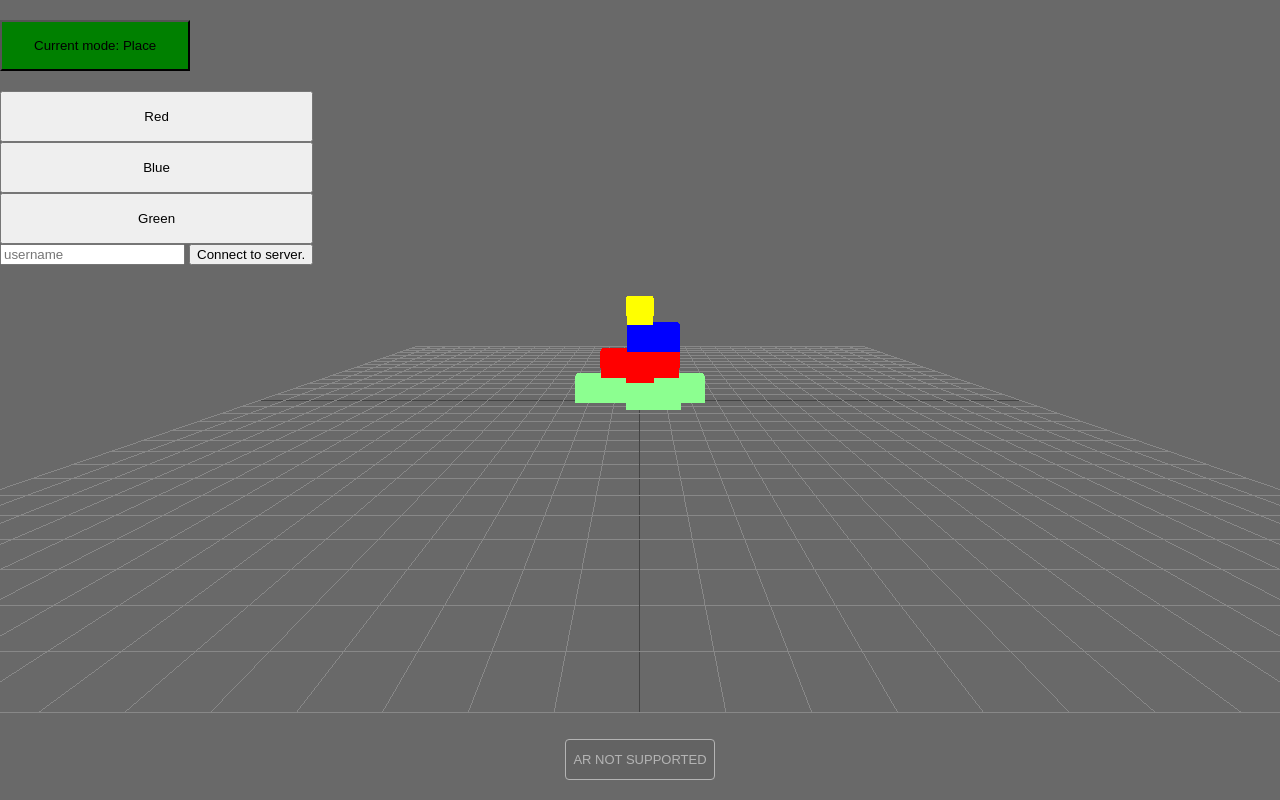
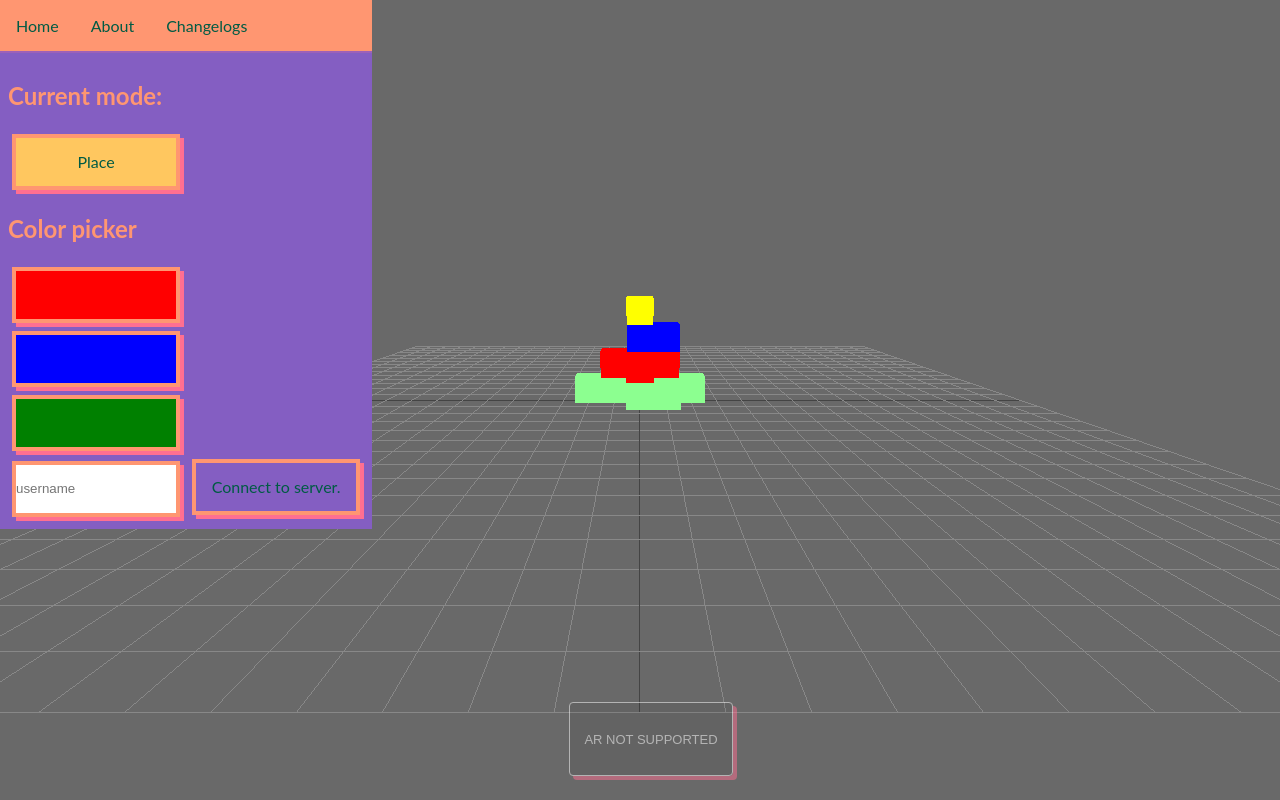
Before and after one commit to Galarki/ARslashplace, a website built with Vite: page src/index.html in a window 1280 px wide. Built offline with nearby package versions, Linux system fonts and the light colour scheme; animation ran at ten frames a second.

Commit message:
refactor UI structure, styling, and labels

```diff
--- a/server/changelogs.xml
+++ b/server/changelogs.xml
@@ -2,11 +2,11 @@
 <rss version="2.0" xmlns:atom="http://www.w3.org/2005/Atom">
     <channel>
         <title>Changelogs arslashplace</title>
-        <link>https://arslash.place</link>
+        <link>https://arslashplace.vercel.app</link>
         <description>Changelogs arslashplace</description>
         <language>en-us</language>
         <lastBuildDate>Sat, 28 Mar 2026 00:00:00 GMT</lastBuildDate>
-        <atom:link href="https://yourdomain.com/feed.xml" rel="self" type="application/rss+xml"/>
+        <atom:link href="https://arslashplace-production.up.railway.app/changelogs.xml" rel="self" type="application/rss+xml"/>
 
         <item>
             <guid isPermaLink="false">article2</guid>
--- a/src/index.html
+++ b/src/index.html
@@ -2,22 +2,31 @@
 <html lang="en">
 <head>
     <meta charset="utf-8">
-    <title>My first three.js app</title>
+    <title>arslashplace</title>
     <link rel="stylesheet" href="styles/style.css">
     <link rel="manifest" href="/manifest.json">
 </head>
 <body id="container">
-<main>
+<header>
+    <nav>
+        <ul>
+            <li><a id="active-tab" href="#">Home</a></li>
+            <li><a href="./about">About</a></li>
+            <li><a href="">Changelogs</a></li>
+        </ul>
+        <span id="line"></span>
         <span id="WebGLWarning" style="display: none;"></span>
         <canvas id="c"></canvas>
         <section class="GUI">
-        <h2>
-            <button id="mode-btn">Current mode: Place</button>
-        </h2>
+            <div>
+                <h2>Current mode:</h2>
+                <button id="mode-btn">Place</button>
+            </div>
             <div class="color-picker">
-            <button data-color="red" class="color-button">Red</button>
-            <button data-color="blue" class="color-button">Blue</button>
-            <button data-color="green" class="color-button">Green</button>
+                <h2>Color picker</h2>
+                <button data-color="red" class="color-button"></button>
+                <button data-color="blue" class="color-button"></button>
+                <button data-color="green" class="color-button"></button>
             </div>
             <div>
                 <label for="username">
@@ -27,6 +36,10 @@
                 <button id="connectWS">Connect to server.</button>
             </div>
         </section>
+    </nav>
+</header>
+<main>
+
 </main>
 </body>
 </html>
--- a/src/js/main.js
+++ b/src/js/main.js
@@ -60,8 +60,7 @@ const modeBtn = document.querySelector('#mode-btn')
 const colorBtn = document.querySelector('.color-picker')
 
 modeBtn.addEventListener('click', () => {
-    modeBtn.style.backgroundColor = voxelRenderer.mode === 'place' ? 'red' : 'green'
-    modeBtn.textContent = `Current mode: ${voxelRenderer.mode === 'place' ? 'Delete' : 'Place'}`
+    modeBtn.textContent = `${voxelRenderer.mode === 'place' ? 'Delete' : 'Place'}`
     voxelRenderer.mode = voxelRenderer.mode === 'place' ? 'delete' : 'place'
 })
 
--- a/src/styles/style.css
+++ b/src/styles/style.css
@@ -1,9 +1,19 @@
+:root {
+    --primary: #845EC2;
+    --secondary: #ff9671;
+    --tertiary: #ff6f91;
+    --yellow: #f9f871;
+    --orange: #ffc75f;
+    --dark: #005b44;
+}
+
 html, body {
     margin: 0;
     height: 100%;
     width: 100%;
+    font-family: 'Lato', sans-serif;
+    color: var(--dark);
 }
-
 #c {
     width: 100%;
     height: 100%;
@@ -14,30 +24,104 @@ body {
     background: dimgrey;
 }
 
-canvas {
-    width: 100%;
-    height: auto
+button {
+    all: unset;
+    border: 4px solid var(--secondary);
+    padding: 0;
+    margin: .25rem;
+    width: 10rem;
+    height: 3rem;
+    box-shadow: var(--tertiary) 4px 4px 0 0;
+    text-align: center;
+
+    &:hover, &:focus {
+        border-color: var(--tertiary);
+        cursor: pointer;
+        background: revert;
+        box-shadow: unset;
+    }
+    &[data-color='red'] {
+        background: red;
+    }
+    &[data-color='blue'] {
+        background: blue;
+    }
+    &[data-color='green'] {
+        background: green;
+
+    }
 }
 
 #mode-btn {
-    padding: 1rem 2rem;
     cursor: pointer;
-    background-color: green;
+    background: var(--orange);
+
 }
 
 .color-picker {
     display: flex;
     flex-direction: column;
-    button {
-        padding: 1rem 2rem;
+}
+
+.GUI {
+    z-index: 999;
+    display: flex;
+    flex-direction: column;
+    background: var(--primary);
+    padding: .5rem;
+    margin: 0;
+}
+
+#active {
+    border: 4px solid var(--orange);
+    box-shadow: var(--yellow) 4px 4px 0 0;
+}
+
+#active-tab {
+
+}
+nav {
+    position: absolute;
+    background: var(--primary);
+    margin: 0 auto;
+    width: auto;
+
+    ul {
+        display: flex;
+        gap: 2rem;
+        list-style: none;
+        /*justify-content: flex-end;*/
+        padding: 1rem 1rem;
+        background: var(--secondary);
+        margin: 0;
+
+        a {
+            color: var(--dark);
+            text-decoration: none;
+            font-family: Lato, sans-serif;
+
+            &:hover {
+                color: var(--orange)
+            }
+        }
     }
 }
-.GUI {
-    z-index: 999;
-    position: absolute;
+input {
+    border: 4px solid var(--secondary);
+    padding: 0;
+    margin: .25rem;
+    width: 10rem;
+    height: 3rem;
+    box-shadow: var(--tertiary) 4px 4px 0 0;
+
+}
+#line {
+    padding: 1px;
+    opacity: 20%;
+    background: var(--tertiary);
     display: flex;
-    flex-direction: column;
 }
-#active {
-    background: aqua;
+
+h2 {
+    color: var(--secondary);
 }
```
Lines whose indentation alone changed are shown as unchanged.
